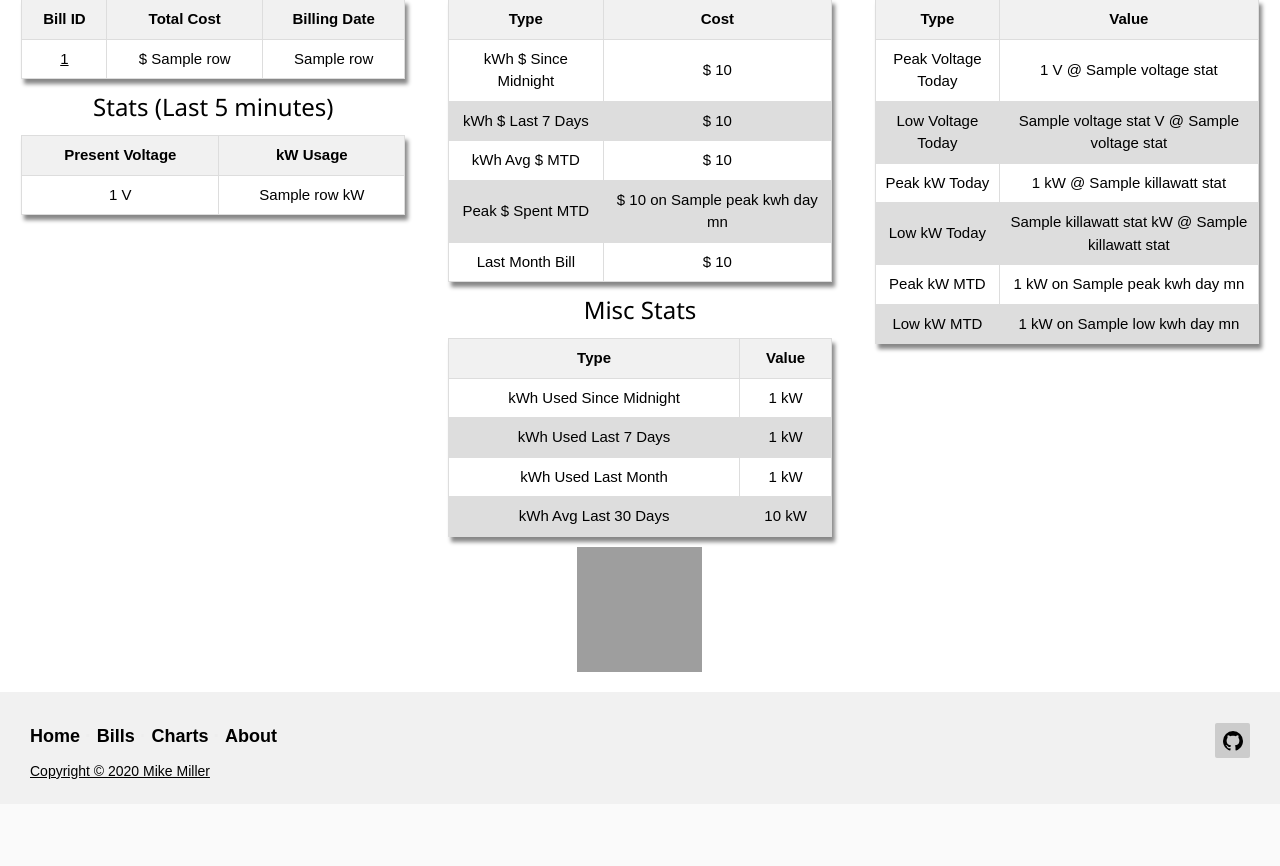
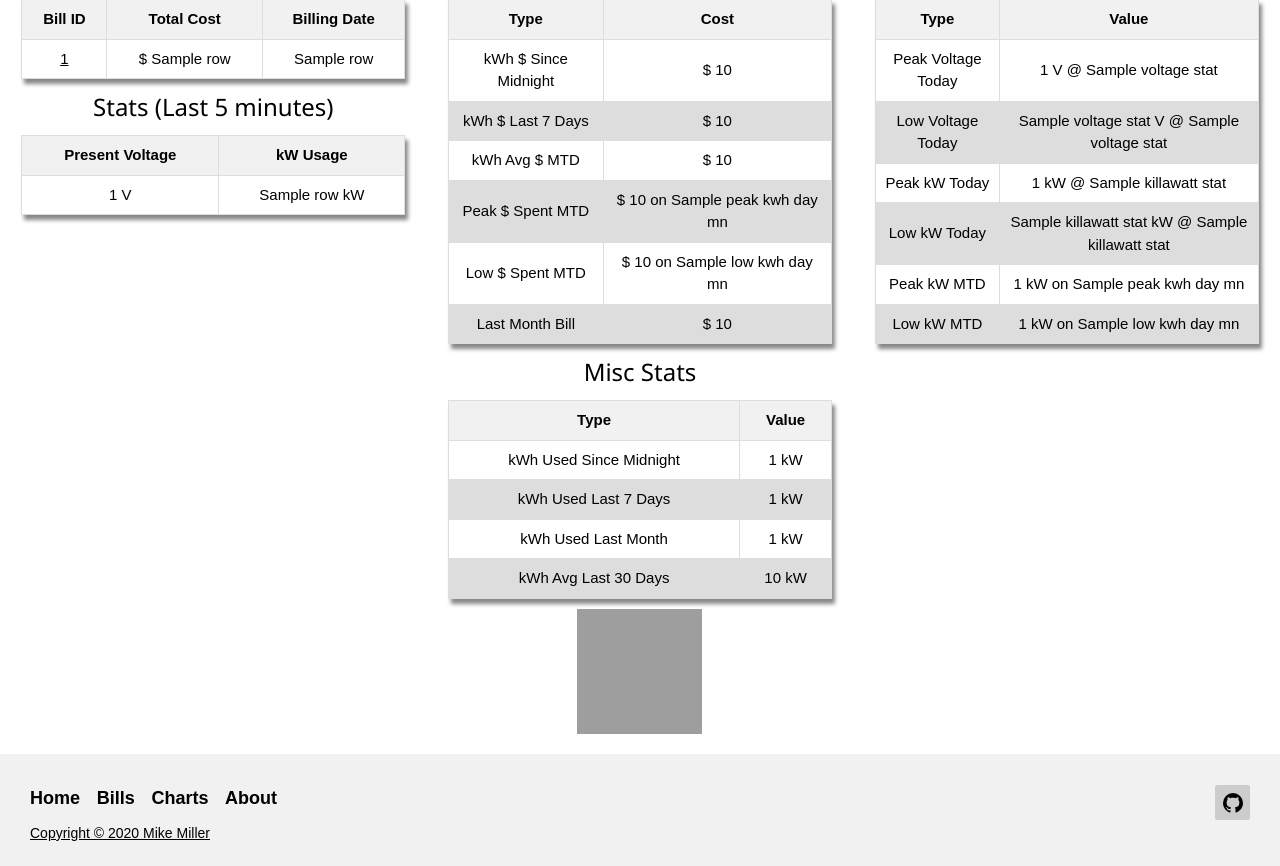
Before and after one commit to ch0ppy35/pyTed, a Flask app: template app/templates/index.html in a window 1280 px wide. Shown: the part 256-1122 px from the top of the page. Before the commit the page ends 1035 px from the top, so only its background shows below. Run offline with Flask 2, Linux system fonts and the light colour scheme; the template is opened without the code that fills it: most values are stand-ins (such as "Sample title", 1, 10 or a date in 2020); data that the repository does not hold is empty; parts of the project's set-up code (start-up, migrations or seed data) failed here and were passed over; some libraries are stand-ins or nearby versions; grey boxes are pictures that could not be loaded.

Commit message:
Update homepage ...again!

```diff
--- a/app/templates/index.html
+++ b/app/templates/index.html
@@ -79,6 +79,10 @@
                         <td> $ {{ kwhCost[3] }} on {{ peakKwhDayMn[0][1] }}</td>
                     </tr>
                     <tr>
+                        <td> Low $ Spent MTD</td>
+                        <td> $ {{ kwhCost[4] }} on {{ lowKwhDayMn[0][1] }}</td>
+                    </tr>
+                    <tr>
                         <td> Last Month Bill</td>
                         <td> $ {{ kwhCost[2] }}</td>
                     </tr>
```
